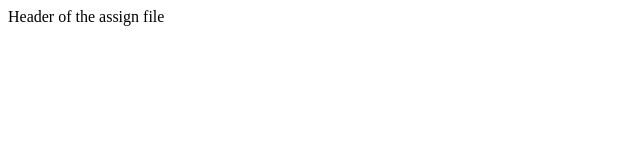
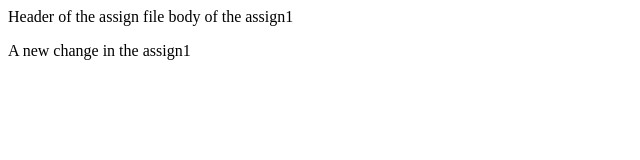
Before and after one commit to avanthikagithub/freshersbatch-oct16, a plain HTML site: page assign1.html in a window 1280 px wide. Shown: the whole page, without its empty margins (0-640 px from the left). Drawn offline with Linux system fonts and the light colour scheme.

Commit message:
Have added a para tag in both the files

```diff
--- a/assign1.html
+++ b/assign1.html
@@ -2,4 +2,8 @@
   <head>
     Header of the assign file
   </head>
+  <body>
+    body of the assign1
+    <p>A new change in the assign1</p>
+  </body>
 </html>
```
Also changed, not shown: index.html (+1 -0 lines).
